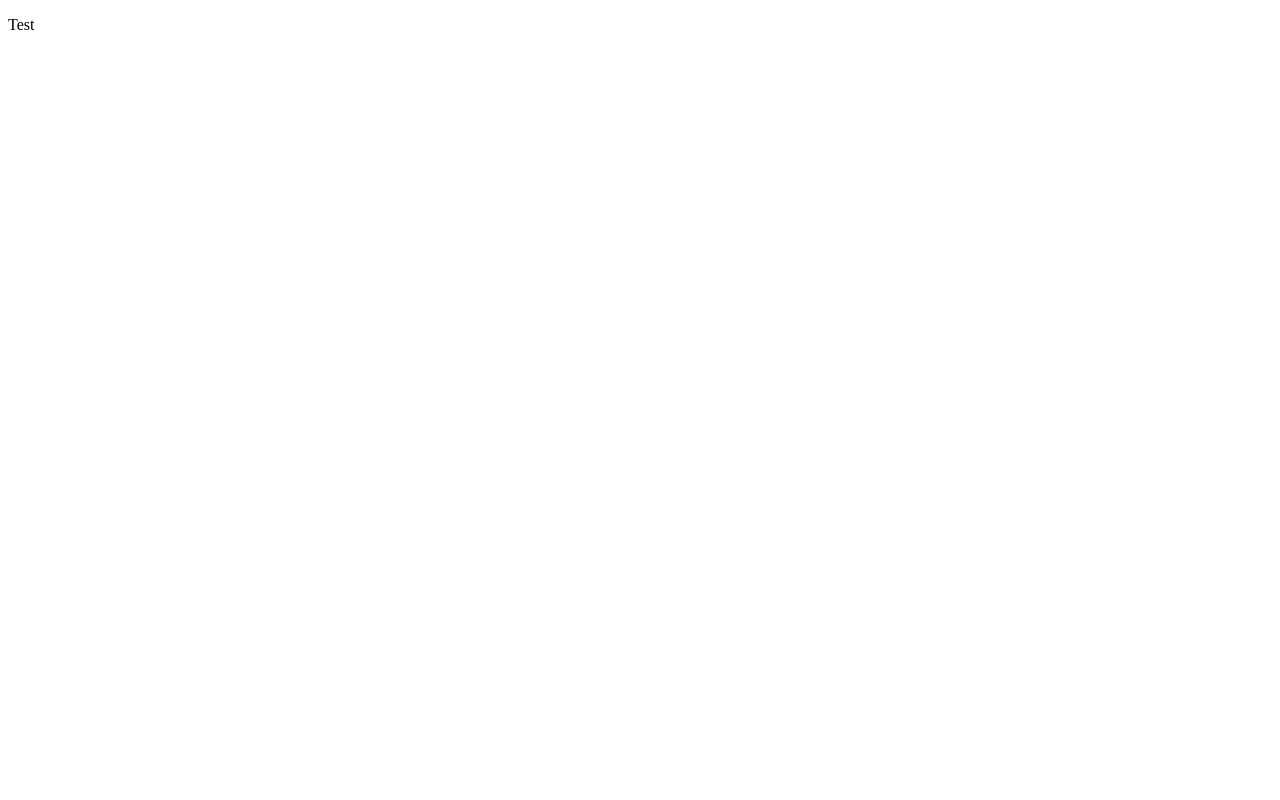
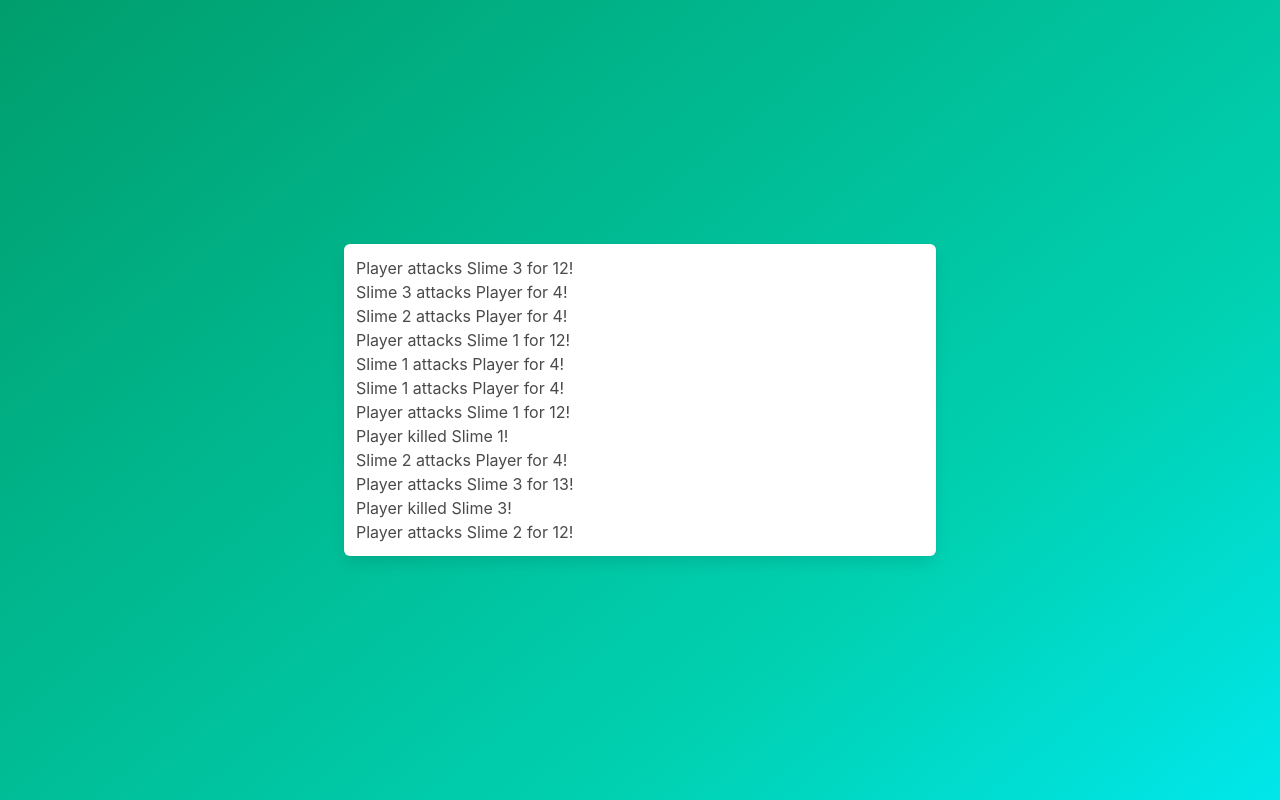
Before and after one commit to huuff/idle-rpg, a Vue app: page / in a window 1280 px wide. Built offline with nearby package versions, Linux system fonts and the light colour scheme.

Commit message:
a battle log and bulma css

```diff
--- a/package.json
+++ b/package.json
@@ -9,6 +9,7 @@
     "lint": "vue-cli-service lint"
   },
   "dependencies": {
+    "bulma": "^0.9.3",
     "core-js": "^3.8.3",
     "lodash": "^4.17.21",
     "vue": "^3.2.13"
@@ -30,6 +31,8 @@
     "eslint": "^7.32.0",
     "eslint-plugin-vue": "^8.0.3",
     "jest": "^27.0.5",
+    "node-sass": "^7.0.1",
+    "sass-loader": "^12.4.0",
     "ts-jest": "^27.0.4",
     "typescript": "~4.1.5"
   }
--- a/src/App.vue
+++ b/src/App.vue
@@ -1,8 +1,17 @@
 <template>
-<p>Test</p>
+<div class="hero is-fullheight is-primary is-bold">
+  <div class="hero-body">
+    <div class="box column is-6 mx-auto">
+      <ul>
+        <li v-for="(msg, i) in battleLog" :key="`${msg}-${i}`">{{msg}}</li>
+      </ul>
+    </div>
+  </div>
+</div>
 </template>
 
 <script setup lang="ts">
+import { ref } from "vue";
 import { onUnmounted, onMounted } from "vue";
 import { Actor } from "@/battle/actor";
 import { BasicAttack } from "@/battle/basic-attack";
@@ -20,7 +29,8 @@ const player: Actor = {
   actions: [ new BasicAttack() ]
 }
 
-const battle = new Battle([ player ], [ makeSlime(1), makeSlime(2), makeSlime(3) ]);
+const battleLog = ref<string[]>([]);
+const battle = new Battle([ player ], [ makeSlime(1), makeSlime(2), makeSlime(3) ], battleLog);
 
 onMounted(() => battle.start())
 onUnmounted(() => battle.stop());
--- a/src/battle/action.ts
+++ b/src/battle/action.ts
@@ -1,5 +1,5 @@
 import { Actor } from "./actor";
 
 export interface Action {
-  execute(executor: Actor, target: Actor): void
+  execute(executor: Actor, target: Actor): string;
 }
--- a/src/battle/basic-attack.ts
+++ b/src/battle/basic-attack.ts
@@ -3,10 +3,10 @@ import { Actor } from "./actor";
 import { randomBetween } from "@/util/random";
 
 export class BasicAttack implements Action {
-  execute(executor: Actor, target: Actor): void {
+  execute(executor: Actor, target: Actor): string {
     const damage = this.calculateDamage(executor);
     target.currentHealth -= damage;
-    console.log(`${executor.name} attacks ${target.name} for ${damage}!`)
+    return `${executor.name} attacks ${target.name} for ${damage}!`;
   }
 
   // The damage varies by a 10% of the executor's strength
--- a/src/battle/battle.ts
+++ b/src/battle/battle.ts
@@ -1,3 +1,4 @@
+import { Ref } from "vue";
 import { Actor, isAlive } from "./actor";
 import { chooseRandom } from "@/util/random";
 import { calculateTurns } from "./turns";
@@ -9,6 +10,7 @@ export class Battle {
   constructor(
     private readonly goodGuys: Actor[],
     private readonly badGuys: Actor[],
+    private readonly battleLog: Ref<string[]>,
   ) {
     this.turns = calculateTurns([...goodGuys, ...badGuys]);
   }
@@ -26,11 +28,11 @@ export class Battle {
     const attacker = this.turns.pop()!;
     const target = this.badGuys.includes(attacker) ? chooseRandom(aliveGoodGuys) : chooseRandom(aliveBadGuys);
 
-    chooseRandom(attacker.actions).execute(attacker, target);
+    this.battleLog.value.push(chooseRandom(attacker.actions).execute(attacker, target));
 
     if (target.currentHealth <= 0) {
       this.turns = this.turns.filter(isAlive);
-      console.log(`${attacker.name} killed ${target.name}!`)
+      this.battleLog.value.push(`${attacker.name} killed ${target.name}!`)
     }
   }
 
@@ -45,7 +47,7 @@ export class Battle {
   private checkForFinalization(aliveGoodGuys: Actor[], aliveBadGuys: Actor[]): boolean {
     if (aliveBadGuys.length === 0 || aliveGoodGuys.length === 0) {
       const message = aliveBadGuys.length === 0 ? "You won!" : "You lost";
-      console.log(message);
+      this.battleLog.value.push(message);
       this.stop();
       return true;
     } else {
--- a/src/main.ts
+++ b/src/main.ts
@@ -1,4 +1,5 @@
-import { createApp } from 'vue'
-import App from './App.vue'
+import { createApp } from 'vue';
+import App from './App.vue';
+import "bulma";
 
 createApp(App).mount('#app')
```
Also changed, not shown: 1 other file (tests, documents, lock files or other folders).
